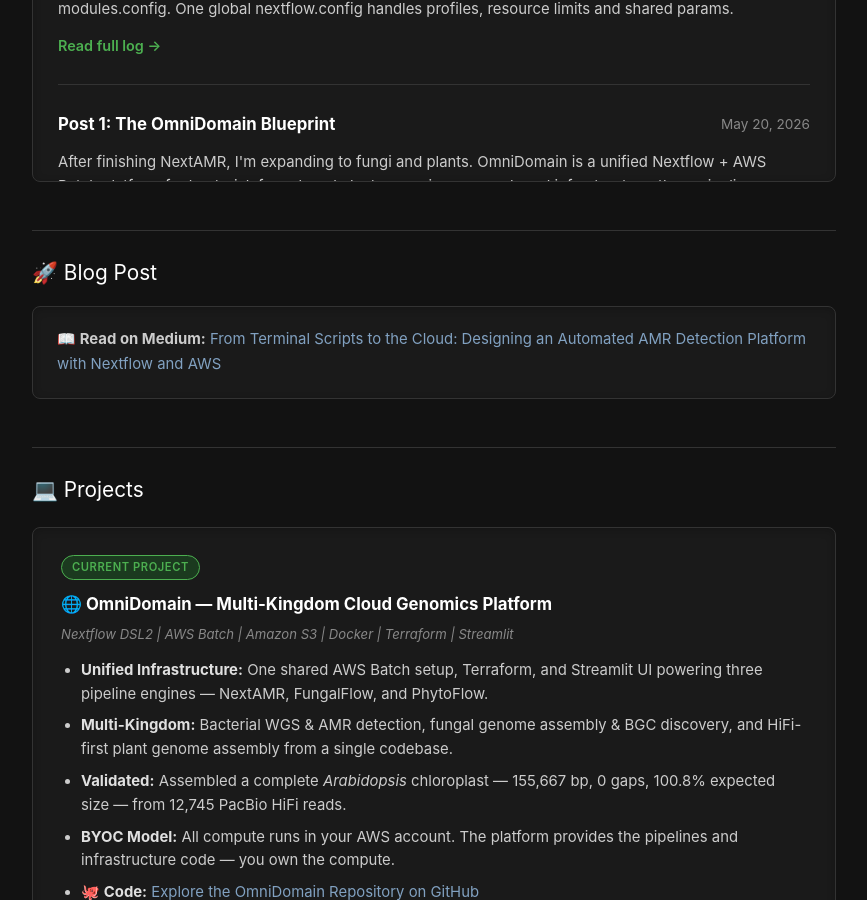
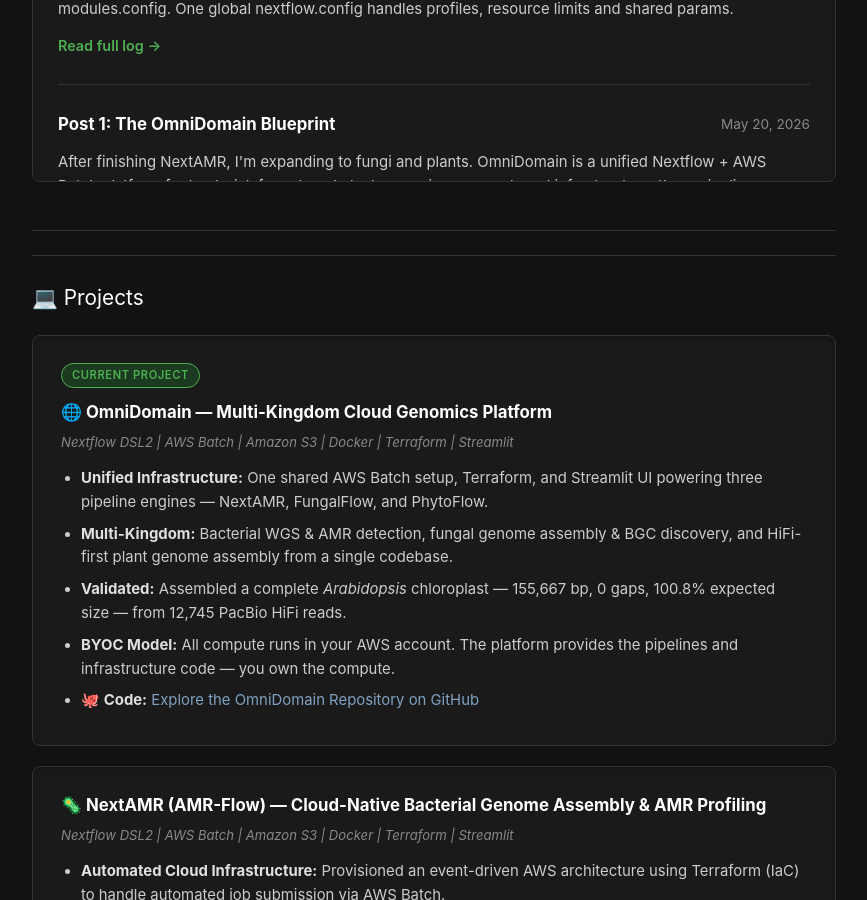
Before and after one commit to NaouelEldjouher/NaouelEldjouher.github.io, a Jekyll site: the page built from index.html, in a window 1280 px wide and 900 px high, scrolled down 663 px. Shown: the whole window, without its empty margins (206-1073 px from the left). Built offline with Jekyll 4.4.1, drawn with Linux system fonts in a browser that asks for light colours.

Commit message:
Update index.html

```diff
--- a/index.html
+++ b/index.html
@@ -199,16 +199,6 @@
 </div>
 
 <hr>
-
-<div class="section">
-  <div class="section-title">🚀 Blog Post</div>
-  <div style="margin-top:16px;">
-    <div class="blog-box">
-      <p>📖 <strong>Read on Medium:</strong> <a href="https://naouel.dev/nextamr">From Terminal Scripts to the Cloud: Designing an Automated AMR Detection Platform with Nextflow and AWS</a></p>
-    </div>
-  </div>
-</div>
-
 <hr>
 
 <div class="section">
```
